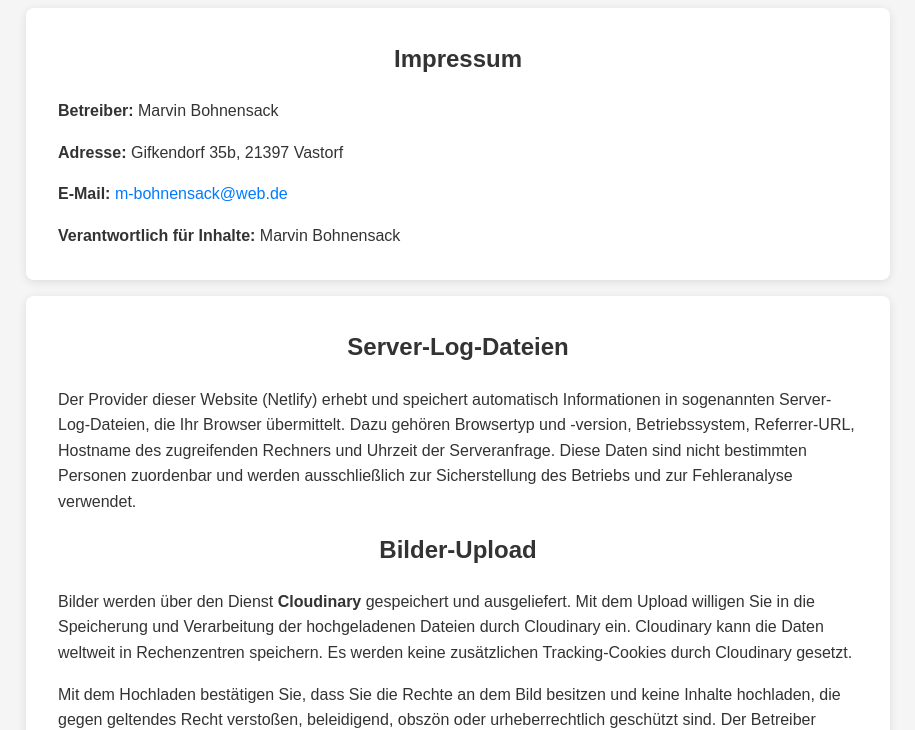
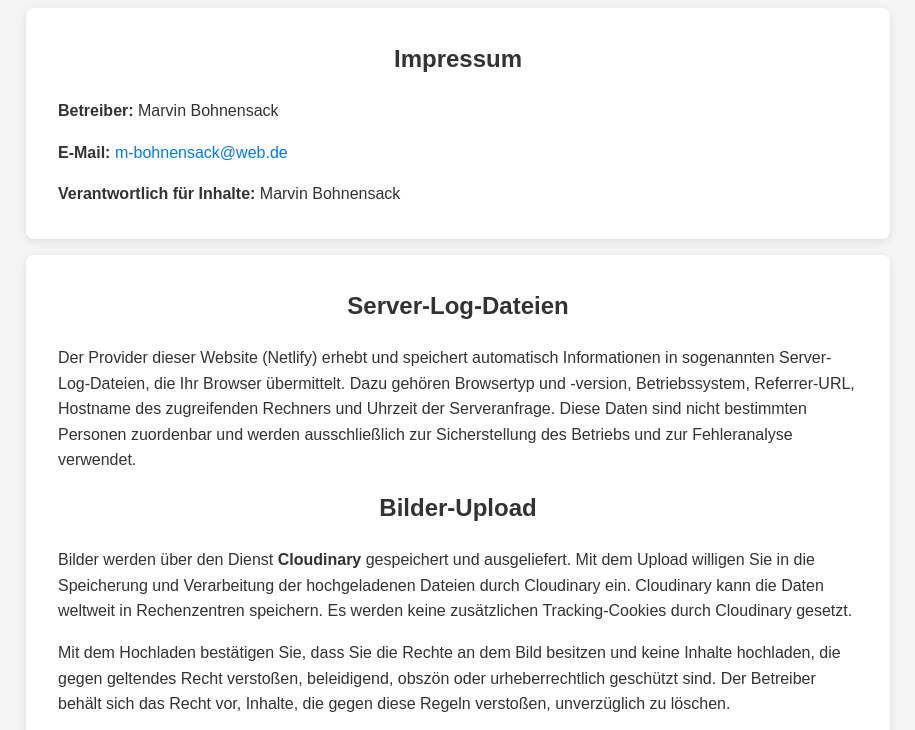
Before and after one commit to Jonny1919/BankGK, a website: page public/legal.html in a window 1280 px wide. Shown: the part 97-827 px from the top of the page, without its empty margins (182-1097 px from the left). Drawn offline with Linux system fonts and the light colour scheme.

Commit message:
Update legal.html

```diff
--- a/public/legal.html
+++ b/public/legal.html
@@ -27,7 +27,6 @@
   <section>
     <h2>Impressum</h2>
     <p><strong>Betreiber:</strong> Marvin Bohnensack </p>
-    <p><strong>Adresse:</strong> Gifkendorf 35b, 21397 Vastorf </p>
     <p><strong>E-Mail:</strong> <a href="mailto:dein@email.de">m-bohnensack@web.de </a></p>
     <p><strong>Verantwortlich für Inhalte:</strong> Marvin Bohnensack </p>
   </section>
```
